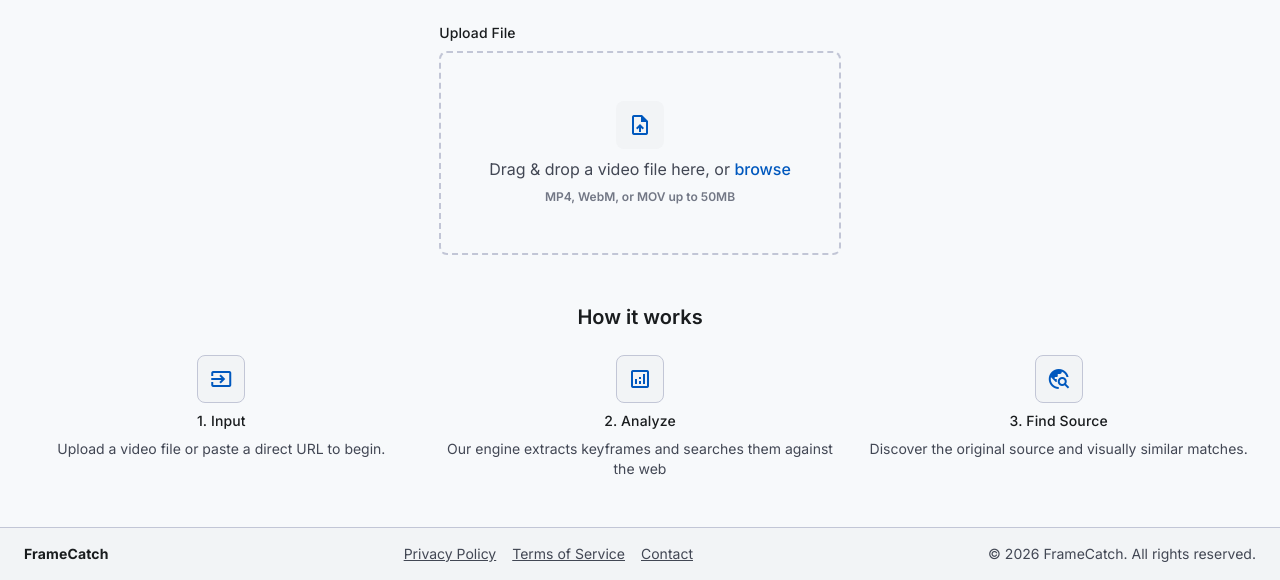
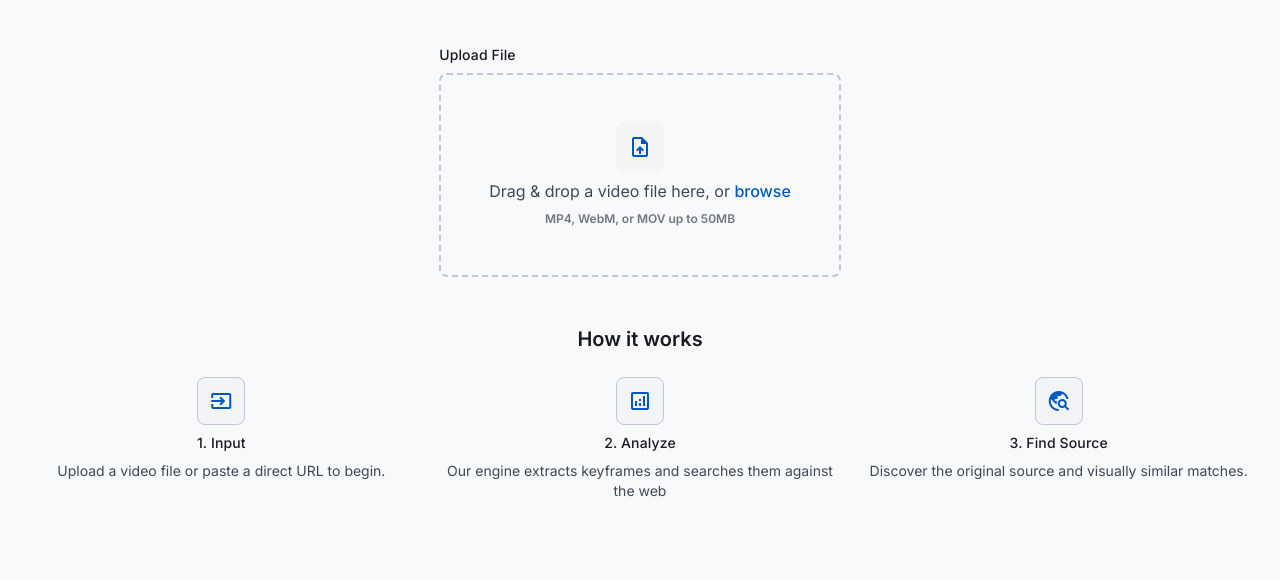
Before and after one commit to ZerceusDragov/reverse-video-search, a website: page public/index.html in a window 1280 px wide. Shown: the part 230-810 px from the top of the page. Drawn offline with nearby package versions, Linux system fonts and the light colour scheme.

Commit message:
Remove unused footer fluff and copyright

```diff
--- a/public/index.html
+++ b/public/index.html
@@ -104,18 +104,5 @@
         </div>
       </div>
     </main>
-
-    <!-- Footer -->
-    <footer class="footer">
-      <div class="footer-container">
-        <div class="footer-brand">FrameCatch</div>
-        <nav class="footer-links">
-          <a class="footer-link" href="#">Privacy Policy</a>
-          <a class="footer-link" href="#">Terms of Service</a>
-          <a class="footer-link" href="#">Contact</a>
-        </nav>
-        <div class="footer-copyright">© <span id="current-year"></span> FrameCatch. All rights reserved.</div>
-      </div>
-    </footer>
   </body>
 </html>
--- a/public/index.js
+++ b/public/index.js
@@ -1,10 +1,4 @@
 document.addEventListener('DOMContentLoaded', () => {
-    // Dynamic Footer Year
-    const yearSpan = document.getElementById('current-year');
-    if (yearSpan) {
-        yearSpan.textContent = new Date().getFullYear();
-    }
-
     // Make Logo Clickable to Return Home
     const logo = document.querySelector('.navbar-brand');
     if (logo) {
```
Also changed, not shown: public/searchresults.html (+0 -12 lines).
